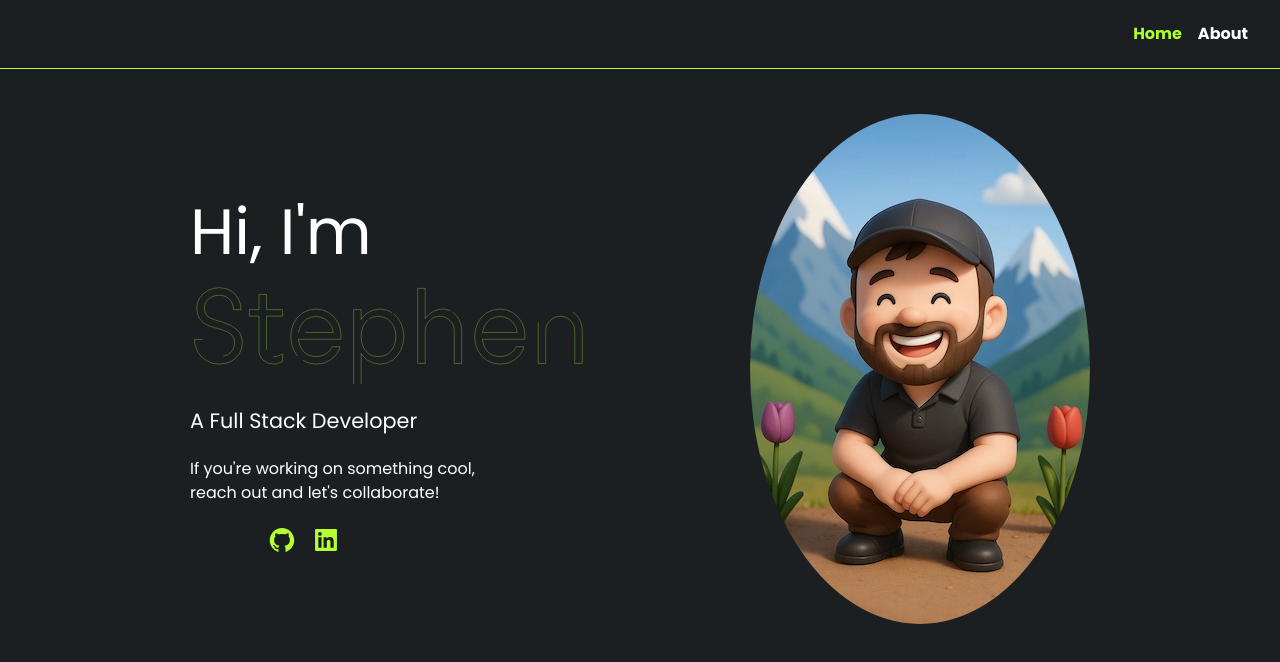
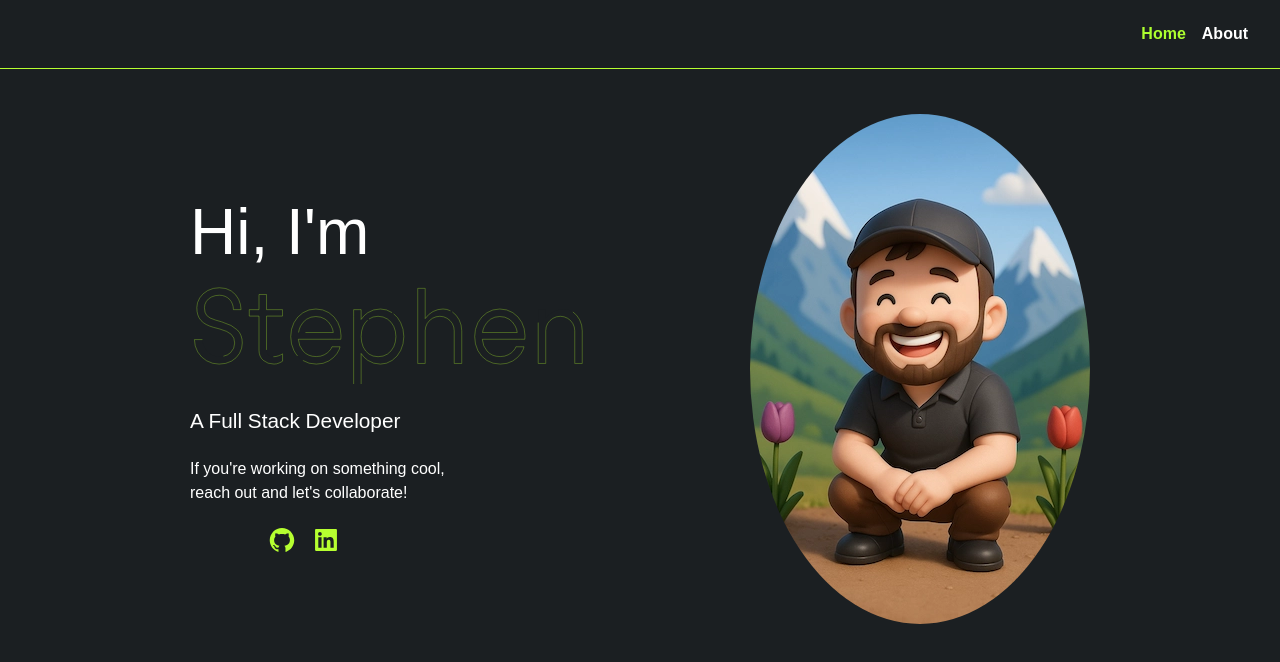
Before and after one commit to smontana/Portfolio, a React (Create React App) app: page / in a window 1280 px wide. Shown: the top 662 px of the page. Built offline with nearby package versions, Linux system fonts and the light colour scheme; some icons are missing.

Commit message:
removed import of unused font

```diff
--- a/src/styles/index.scss
+++ b/src/styles/index.scss
@@ -1,8 +1,6 @@
 @tailwind base;
 @tailwind components;
 @tailwind utilities;
-
-@import url('https://fonts.googleapis.com/css2?family=Poppins:wght@400;600;700;800;900&display=swap');
 
 $primaryColor : #ADFF2F;
 $primaryHeading : 4.1rem;
```
